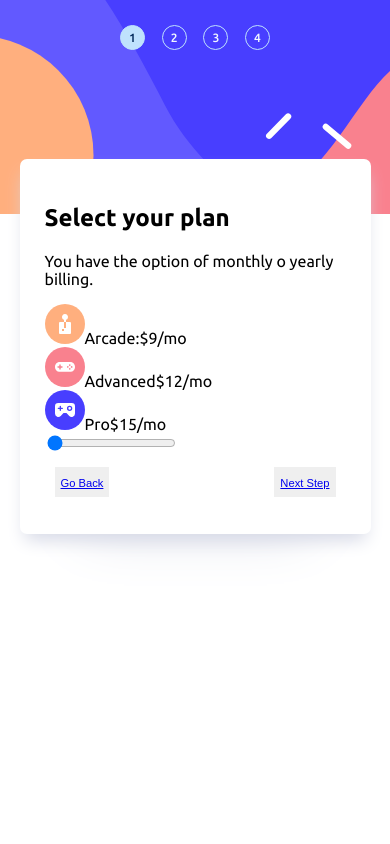
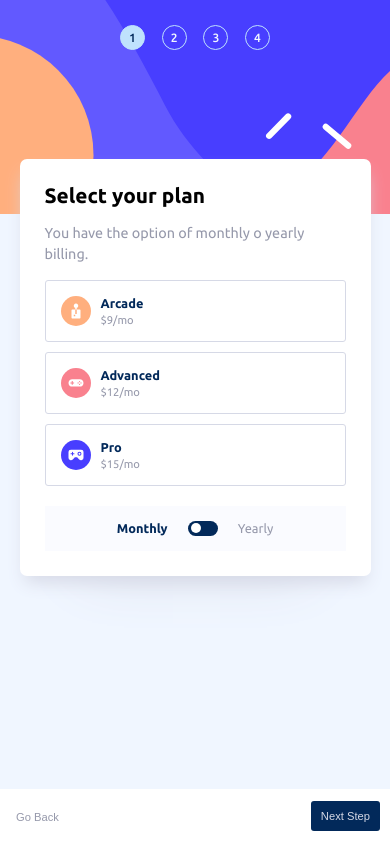
Before and after one commit to jarher/multiStepFormMain, a React (Vite) app in the folder multiStepFormMain/: page /plan in a window 390 px wide. Built offline with nearby package versions, Linux system fonts and the light colour scheme.

Commit message:
plan  mobile styles finished

```diff
--- a/multiStepFormMain/src/App.css
+++ b/multiStepFormMain/src/App.css
@@ -3,10 +3,11 @@
   flex-direction: column;
 }
 section {
-  height: 74.6vh;
+  min-height: 74.6vh;
   display: flex;
   flex-direction: column;
   justify-content: space-between;
+  background-color: var(--Magnolia);
 }
 .container {
   width: 90%;
@@ -45,13 +46,13 @@ section {
   height: 100%;
   line-height: 30px;
   cursor: pointer;
+  text-decoration: none;
 }
 .buttonsContainer .btnPrev a {
   color: var(--Cool-gray);
 }
 .buttonsContainer .btnNext a {
   color: var(--Light-gray);
-  text-decoration: none;
 }
 @media (min-width: 600px) {
 }
--- /dev/null
+++ b/multiStepFormMain/src/components/Card/Card.css
@@ -0,0 +1,30 @@
+.card {
+  border: 1px solid var(--Light-gray);
+  border-radius: 3px;
+  display: flex;
+  gap: 10px;
+  padding: 15px;
+  transition: all 0.2s ease-in;
+}
+.cardIcon {
+  width: 30px;
+  height: 30px;
+}
+.cardTextWrapper {
+  display: flex;
+  flex-direction: column;
+  justify-content: space-between;
+}
+.cardTitle {
+  font-size: 0.8rem;
+  color: var(--Marine-blue);
+  font-weight: 700;
+}
+.cardPrice {
+  font-size: 0.7rem;
+  color: var(--Cool-gray);
+}
+.cardSelected {
+  background-color: var(--Alabaster)!important;
+  border-color: var(--Purplish-blue)!important;
+}
--- a/multiStepFormMain/src/components/Card.jsx
+++ b/multiStepFormMain/src/components/Card/Card.jsx
@@ -1,6 +1,7 @@
 /* eslint-disable react/prop-types */
-import { useContext } from "react";
-import { DataContext } from "../Provider";
+import "./Card.css";
+import { useContext, useState } from "react";
+import { DataContext } from "../../Provider";
 
 export default function Card({ dataPlan, cardData, index }) {
   const { setPlan } = useContext(DataContext);
@@ -12,10 +13,13 @@ export default function Card({ dataPlan, cardData, index }) {
         plan.isSelected = true;
         setPlan(plan);
       }}
+      className={`card`}
     >
       <img src={cardData.image} alt="card-icon" className="cardIcon" />
-      <span className="cardTitle">{cardData.name}</span>
-      <span className="cardPrice">{cardData.price}</span>
+      <div className="cardTextWrapper">
+        <span className="cardTitle">{cardData.name}</span>
+        <span className="cardPrice">{cardData.price}</span>
+      </div>
     </div>
   );
 }
--- a/multiStepFormMain/src/data.js
+++ b/multiStepFormMain/src/data.js
@@ -6,7 +6,7 @@ export const data = {
   monthly: {
     plan: [
       {
-        name: "Arcade:",
+        name: "Arcade",
         image: arcadeImg,
         price: "$9/mo",
         isaddon: false,
@@ -57,21 +57,21 @@ export const data = {
   yearly: {
     plan: [
       {
-        name: "arcade",
+        name: "Arcade",
         image: arcadeImg,
         price: "$90/yr",
         isaddon: false,
         isSelected: true,
       },
       {
-        name: "advanced",
+        name: "Advanced",
         image: advanceImg,
         price: "$120/yr",
         isaddon: false,
         isSelected: false,
       },
       {
-        name: "pro",
+        name: "Pro",
         image: proImg,
         price: "$150/yr",
         isaddon: false,
--- a/multiStepFormMain/src/pages/Plan/Plan.jsx
+++ b/multiStepFormMain/src/pages/Plan/Plan.jsx
@@ -2,7 +2,9 @@ import "./plan.css";
 import { useContext } from "react";
 import { Button } from "../../components/Button.jsx";
 import { DataContext } from "../../Provider.jsx";
-import Card from "../../components/Card.jsx";
+import Card from "../../components/Card/Card.jsx";
+import HeaderSection from "../../components/HeaderSection/HeaderSection.jsx";
+import Form from "../../components/Form/Form.jsx";
 
 export default function Plan() {
   const { timePlan, changeTimePlan, selectAddon, data } =
@@ -18,9 +20,11 @@ export default function Plan() {
   return (
     <section className="planSection">
       <div className="container">
-        <div className="planSelectionWrapper">
-          <h1>Select your plan</h1>
-          <p>You have the option of monthly o yearly billing.</p>
+        <HeaderSection
+          title={"Select your plan"}
+          description={"You have the option of monthly o yearly billing."}
+        />
+
         <div className="cardWrapper">
           {dataPlan.map((plan, index) => (
             <Card
@@ -31,7 +35,15 @@ export default function Plan() {
             />
           ))}
         </div>
-          <form className="planForm">
+        <Form>
+          <div className="inputWrapper">
+            <span
+              className={`planName ${
+                timePlan === "Monthly" ? "planSelected" : ""
+              }`}
+            >
+              Monthly
+            </span>
             <input
               type="range"
               name="switchPlanInput"
@@ -43,12 +55,24 @@ export default function Plan() {
                 changeTimePlan(e.target.value === "0" ? "Monthly" : "Yearly");
               }}
             />
-          </form>
+            <span
+              className={`planName ${
+                timePlan === "Yearly" ? "planSelected" : ""
+              }`}
+            >
+              Yearly
+            </span>
+          </div>
+        </Form>
       </div>
       <div className="buttonsContainer">
-          <Button url={"/"} text={"Go Back"} index={0} />
-          <Button url={"/addons"} text={"Next Step"} index={2} />
-        </div>
+        <Button url={"/"} text={"Go Back"} index={0} classNm={"btnPrev"} />
+        <Button
+          url={"/addons"}
+          text={"Next Step"}
+          index={2}
+          classNm={"btnNext"}
+        />
       </div>
     </section>
   );
--- a/multiStepFormMain/src/pages/Plan/plan.css
+++ b/multiStepFormMain/src/pages/Plan/plan.css
@@ -1,9 +1,98 @@
-@media (min-width:600px) {
+.planSection .container {
+  margin-bottom: 20px;
+}
+.cardWrapper {
+  margin-top: 15px;
+  display: flex;
+  flex-direction: column;
+  gap: 10px;
+}
+.planSection form {
+  background-color: var(--Alabaster);
+  margin-top: 20px;
+  padding: 15px;
+}
+.planSection form .inputWrapper {
+  display: flex;
+  justify-content: center;
+  align-items: center;
+}
+.planName {
+  color: var(--Cool-gray);
+  font-size: 0.8rem;
+}
+.planSelected {
+  color: var(--Marine-blue);
+  font-weight: 700;
+}
 
+/*********** Baseline, reset styles ***********/
+input[type="range"] {
+  -webkit-appearance: none;
+  appearance: none;
+  background: transparent;
+  cursor: pointer;
+  width: 30px;
+  margin: 0 20px;
 }
-@media (min-width:1024px) {
 
+/* Removes default focus */
+input[type="range"]:focus {
+  outline: none;
 }
-@media (min-width:2560px) {
 
+/******** Chrome, Safari, Opera and Edge Chromium styles ********/
+/* slider track */
+input[type="range"]::-webkit-slider-runnable-track {
+  background-color: var(--Marine-blue);
+  border-radius: 10px;
+  padding:0 3px;
+  height: 15px;
 }
+
+/* slider thumb */
+input[type="range"]::-webkit-slider-thumb {
+  -webkit-appearance: none; /* Override default look */
+  appearance: none;
+  margin-top: 2.5px; /* Centers thumb on the track */
+  background-color: var(--White);
+  border-radius: 50%;
+  height: 10px;
+  width: 10px;
+}
+
+input[type="range"]:focus::-webkit-slider-thumb {
+  outline: 3px solid var(--White);
+  outline-offset: 0.125rem;
+}
+
+/*********** Firefox styles ***********/
+/* slider track */
+input[type="range"]::-moz-range-track {
+  background-color: var(--Marine-blue);
+  border-radius: 10px;
+  height: 15px;
+}
+
+/* slider thumb */
+input[type="range"]::-moz-range-thumb {
+  background-color: var(--White);
+  border: none; /*Removes extra border that FF applies*/
+  border-radius: 50%;
+  height: 10px;
+  width: 10px;
+}
+
+input[type="range"]:focus::-moz-range-thumb{
+  outline: 3px solid var(--White);
+  outline-offset: 0.125rem;
+}
+.planSection .buttonsContainer {
+  flex-direction: row;
+}
+@media (min-width: 600px) {
+}
+@media (min-width: 1024px) {
+}
+@media (min-width: 2560px) {
+}
--- a/multiStepFormMain/src/pages/UserInfo/userInfo.css
+++ b/multiStepFormMain/src/pages/UserInfo/userInfo.css
@@ -1,5 +1,4 @@
 .userInfoSection {
-  background-color: var(--Magnolia);
 }
 
 .userInputWrapper {
```
Lines whose indentation alone changed are shown as unchanged.
